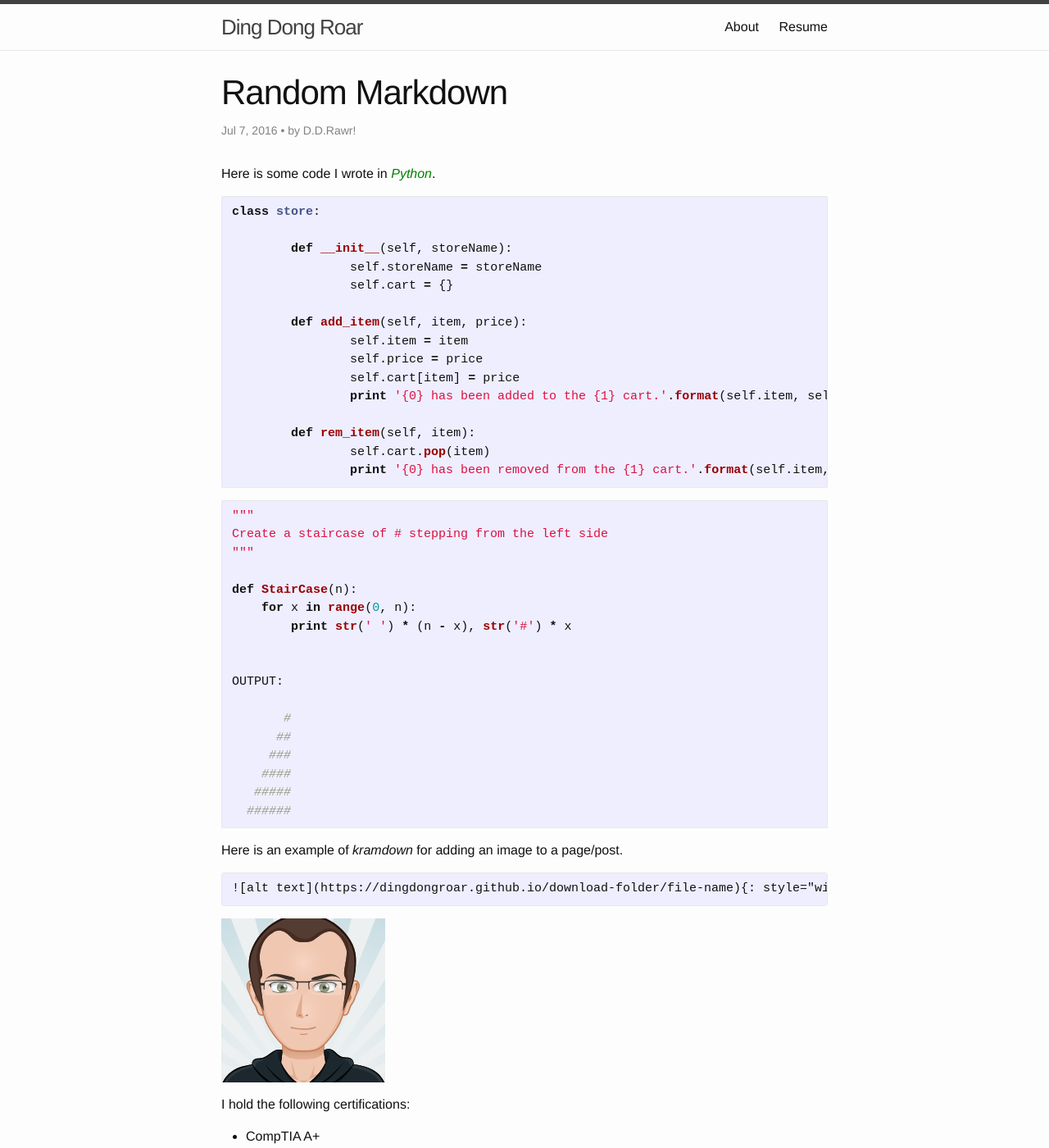
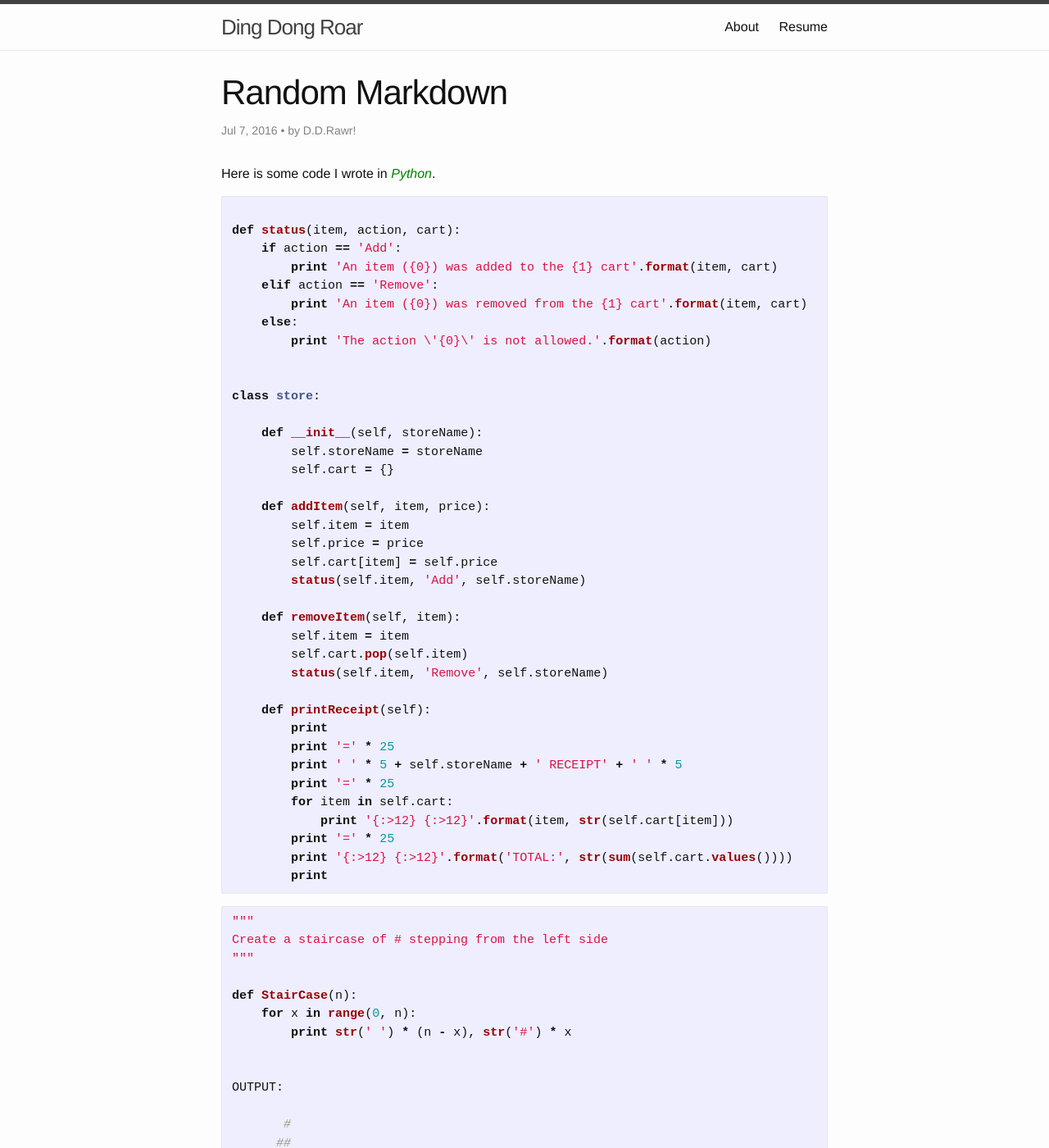
Before and after one commit to DingDongRoar/dingdongroar.github.io, a Jekyll site: the page built from _posts/2016-07-07-random-markdown.markdown, in a window 1280 px wide and 1400 px high. Shown: the whole window at 82% size. Built offline with Jekyll 4.4.1, drawn with Linux system fonts in a browser that asks for light colours.

Commit message:
modified python example

```diff
--- a/_posts/2016-07-07-random-markdown.markdown
+++ b/_posts/2016-07-07-random-markdown.markdown
@@ -7,21 +7,43 @@ author: 'by D.D.Rawr!'
 Here is some code I wrote in *Python*{: style="color: green"}.
 
 ~~~ python
+
+def status(item, action, cart):
+    if action == 'Add':
+        print 'An item ({0}) was added to the {1} cart'.format(item, cart)
+    elif action == 'Remove':
+        print 'An item ({0}) was removed from the {1} cart'.format(item, cart)
+    else:
+        print 'The action \'{0}\' is not allowed.'.format(action)
+
+
 class store:
 
-	def __init__(self, storeName):
-		self.storeName = storeName
-		self.cart = {}
+    def __init__(self, storeName):
+        self.storeName = storeName
+        self.cart = {}
 
-	def add_item(self, item, price):
-		self.item = item
-		self.price = price
-		self.cart[item] = price
-		print '{0} has been added to the {1} cart.'.format(self.item, self.storeName)
+    def addItem(self, item, price):
+        self.item = item
+        self.price = price
+        self.cart[item] = self.price
+        status(self.item, 'Add', self.storeName)
 
-	def rem_item(self, item):
-		self.cart.pop(item)
-		print '{0} has been removed from the {1} cart.'.format(self.item, self.storeName)
+    def removeItem(self, item):
+        self.item = item
+        self.cart.pop(self.item)
+        status(self.item, 'Remove', self.storeName)
+
+    def printReceipt(self):
+        print
+        print '=' * 25
+        print ' ' * 5 + self.storeName + ' RECEIPT' + ' ' * 5
+        print '=' * 25
+        for item in self.cart:
+            print '{:>12} {:>12}'.format(item, str(self.cart[item]))
+        print '=' * 25
+        print '{:>12} {:>12}'.format('TOTAL:', str(sum(self.cart.values())))
+        print
 ~~~
 
 ~~~ python
```
